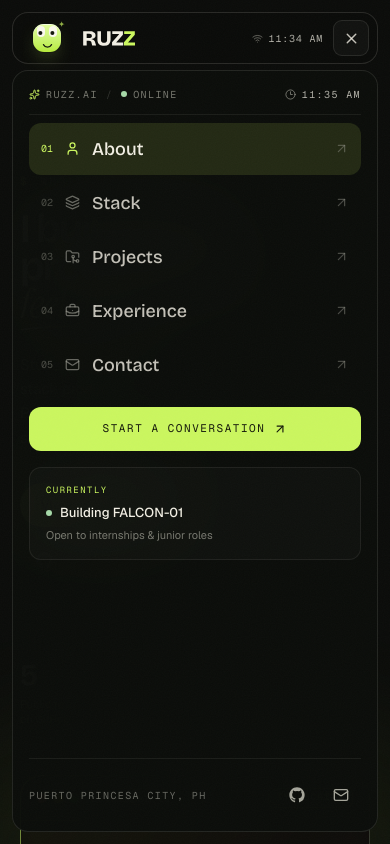
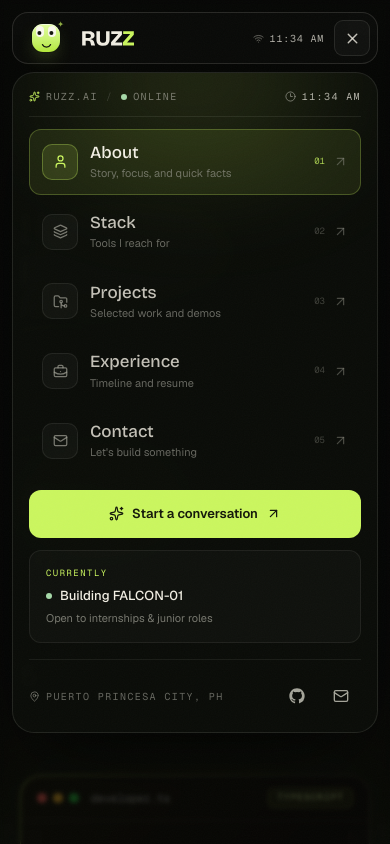
Before and after one commit to Ruzz-1010/portfolio, a React (Vite) app: page / in a window 390 px wide. Both pictures are taken after a click on the button "Open menu". Shown: the top 844 px of the page. Built offline with nearby package versions, Linux system fonts and the light colour scheme.

Commit message:
Smooth out header collapse and redesign the mobile menu

```diff
--- a/src/components/Navbar.jsx
+++ b/src/components/Navbar.jsx
@@ -6,6 +6,7 @@ import {
   FolderGit2,
   Layers,
   Mail,
+  MapPin,
   Menu,
   Sparkles,
   User,
@@ -23,6 +24,14 @@ const navIcons = {
   '#projects': FolderGit2,
   '#experience': BriefcaseBusiness,
   '#contact': Mail,
+}
+
+const navDescriptions = {
+  '#about': 'Story, focus, and quick facts',
+  '#stack': 'Tools I reach for',
+  '#projects': 'Selected work and demos',
+  '#experience': 'Timeline and resume',
+  '#contact': "Let's build something",
 }
 
 function StatusModule({ className = '', children }) {
@@ -261,18 +270,25 @@ export default function Navbar() {
   return (
     <header
       ref={headerRef}
-      className="fixed inset-x-0 top-0 z-50 px-3 pt-[calc(env(safe-area-inset-top)+0.75rem)] sm:px-5 sm:pt-[calc(env(safe-area-inset-top)+1rem)]"
+      className="pointer-events-none fixed inset-x-0 top-0 z-50 px-3 pt-[calc(env(safe-area-inset-top)+0.75rem)] sm:px-5 sm:pt-[calc(env(safe-area-inset-top)+1rem)]"
     >
       <nav
         aria-label="Main navigation"
-        style={{
-          width: expanded ? '100%' : '58px',
-          maxWidth: expanded ? '72rem' : '58px',
-        }}
-        className={`relative mx-auto flex h-[52px] items-center border backdrop-blur-2xl transition-[width,max-width,padding,background-color,border-color,border-radius,box-shadow] duration-500 ease-[cubic-bezier(0.16,1,0.3,1)] ${
+        className="pointer-events-none relative z-[35] mx-auto h-[52px] w-full max-w-6xl"
+      >
+        {/* The pill is its own layer so expanding it never reflows the page. */}
+        <div
+          aria-hidden="true"
+          className={`pointer-events-none absolute inset-y-0 left-1/2 -translate-x-1/2 border [contain:layout_paint] transition-[width,background-color,border-color,border-radius] duration-[420ms] ease-[cubic-bezier(0.22,1,0.36,1)] ${
             expanded
-            ? 'rounded-2xl border-cream/[0.13] bg-[#0b0c0a]/95 px-2 shadow-[0_26px_70px_-32px_rgba(0,0,0,0.95)]'
-            : 'rounded-[18px] border-transparent bg-[#0e110c]/55 px-0 shadow-[0_18px_50px_-20px_rgba(0,0,0,0.75)]'
+              ? 'w-full rounded-2xl border-cream/[0.13] bg-[#0b0c0a]/97 shadow-[0_26px_70px_-32px_rgba(0,0,0,0.95)]'
+              : 'w-[58px] rounded-[18px] border-transparent bg-[#0e110c]/80 shadow-[0_18px_50px_-20px_rgba(0,0,0,0.75)]'
+          }`}
+        />
+
+        <div
+          className={`pointer-events-auto absolute top-0 z-10 transition-[left,transform] duration-[420ms] ease-[cubic-bezier(0.22,1,0.36,1)] ${
+            expanded ? 'left-2 translate-x-0' : 'left-1/2 -translate-x-1/2'
           }`}
         >
           <button
@@ -292,15 +308,16 @@ export default function Navbar() {
             </span>
           )}
           </button>
+        </div>
 
         <div
           id="header-content"
           inert={!expanded}
           aria-hidden={!expanded}
-          className={`flex min-w-0 flex-1 items-center gap-1.5 transition-all ease-[cubic-bezier(0.16,1,0.3,1)] ${
+          className={`relative z-[5] flex h-full min-w-0 items-center gap-1.5 pl-[60px] pr-2 transition-[opacity,transform] ease-[cubic-bezier(0.22,1,0.36,1)] ${
             expanded
-              ? 'max-w-[1200px] overflow-visible opacity-100 delay-75 duration-300'
-              : 'max-w-0 overflow-hidden opacity-0 duration-200'
+              ? 'pointer-events-auto translate-x-0 opacity-100 delay-[130ms] duration-300'
+              : 'pointer-events-none -translate-x-2 opacity-0 delay-0 duration-150'
           }`}
         >
           <a
@@ -408,12 +425,31 @@ export default function Navbar() {
         </div>
       </nav>
 
-      {open && (
+      {/* Dim the page and let a tap outside close the sheet. */}
+      <div
+        aria-hidden="true"
+        onClick={() => setOpen(false)}
+        className={`pointer-events-auto fixed inset-0 z-30 bg-[#050604]/65 backdrop-blur-[2px] transition-opacity duration-300 md:hidden ${
+          open ? 'opacity-100' : 'pointer-events-none opacity-0'
+        }`}
+      />
+
       <div
         id="mobile-menu"
-          className="fixed inset-x-3 bottom-[calc(env(safe-area-inset-bottom)+0.75rem)] top-[calc(env(safe-area-inset-top)+4.35rem)] z-40 flex flex-col overflow-y-auto rounded-2xl border border-cream/[0.1] bg-[#0c0e0b]/97 p-4 backdrop-blur-2xl md:hidden"
+        inert={!open}
+        aria-hidden={!open}
+        className={`fixed inset-x-3 top-[calc(env(safe-area-inset-top)+4.5rem)] z-40 flex max-h-[calc(100dvh-env(safe-area-inset-top)-env(safe-area-inset-bottom)-5.25rem)] flex-col overflow-y-auto overscroll-contain rounded-[22px] border border-cream/[0.1] bg-[#0b0d09]/95 p-4 shadow-[0_30px_80px_-30px_rgba(0,0,0,0.95)] backdrop-blur-2xl transition-[opacity,transform] duration-300 ease-[cubic-bezier(0.22,1,0.36,1)] md:hidden ${
+          open
+            ? 'pointer-events-auto translate-y-0 opacity-100'
+            : 'pointer-events-none -translate-y-3 opacity-0'
+        }`}
       >
-          <div className="flex items-center gap-2 border-b border-cream/[0.07] pb-3 font-mono text-[10px] uppercase tracking-[0.14em] text-muted/70">
+        <span
+          className="pointer-events-none absolute -top-16 left-1/2 h-36 w-64 -translate-x-1/2 rounded-full bg-accent/[0.14] blur-3xl"
+          aria-hidden="true"
+        />
+
+        <div className="relative flex items-center gap-2 border-b border-cream/[0.08] pb-3 font-mono text-[10px] uppercase tracking-[0.14em] text-muted/70">
           <span className="flex items-center gap-1.5">
             <Sparkles size={11} className="text-accent" aria-hidden="true" />
             ruzz.ai
@@ -429,7 +465,7 @@ export default function Navbar() {
           </span>
         </div>
 
-          <ul className="mt-2 flex flex-col gap-0.5">
+        <ul className="relative mt-3 flex flex-col gap-1">
           {navLinks.map((link, index) => {
             const isActive = active === link.href
             const Icon = navIcons[link.href] ?? User
@@ -439,28 +475,45 @@ export default function Navbar() {
                 <a
                   href={link.href}
                   onClick={collapse}
-                    className={`group flex items-center gap-3 rounded-xl px-3 py-3 transition-colors ${
+                  className={`group flex items-center gap-3 rounded-xl border px-3 py-3 transition-colors ${
                     isActive
-                        ? 'bg-accent/[0.12] text-cream'
-                        : 'text-cream/80 hover:bg-cream/[0.05] hover:text-cream'
+                      ? 'border-accent/25 bg-accent/[0.09] text-cream'
+                      : 'border-transparent text-cream/80 hover:border-cream/[0.08] hover:bg-cream/[0.04] hover:text-cream'
                   }`}
                 >
                   <span
-                      className={`font-mono text-[10px] ${isActive ? 'text-accent' : 'text-muted/40'}`}
+                    className={`grid size-9 shrink-0 place-items-center rounded-[10px] border transition-colors ${
+                      isActive
+                        ? 'border-accent/30 bg-accent/[0.12] text-accent'
+                        : 'border-cream/[0.08] bg-cream/[0.03] text-muted/70 group-hover:text-cream'
+                    }`}
+                  >
+                    <Icon size={15} aria-hidden="true" />
+                  </span>
+
+                  <span className="min-w-0">
+                    <span className="block font-display text-[17px] font-medium leading-tight">
+                      {link.label}
+                    </span>
+                    <span className="mt-0.5 block truncate text-[11px] text-muted/60">
+                      {navDescriptions[link.href]}
+                    </span>
+                  </span>
+
+                  <span className="ml-auto flex items-center gap-2">
+                    <span
+                      className={`font-mono text-[9px] ${
+                        isActive ? 'text-accent/80' : 'text-muted/35'
+                      }`}
                     >
                       {String(index + 1).padStart(2, '0')}
                     </span>
-                    <Icon
+                    <ArrowUpRight
                       size={15}
-                      className={isActive ? 'text-accent' : 'text-muted/60'}
+                      className="text-muted/40 transition-all duration-200 group-hover:-translate-y-0.5 group-hover:translate-x-0.5 group-hover:text-accent"
                       aria-hidden="true"
                     />
-                    <span className="font-display text-lg font-medium">{link.label}</span>
-                    <ArrowUpRight
-                      size={15}
-                      className="ml-auto text-muted/40 transition-all duration-200 group-hover:-translate-y-0.5 group-hover:translate-x-0.5 group-hover:text-accent"
-                      aria-hidden="true"
-                    />
+                  </span>
                 </a>
               </li>
             )
@@ -470,13 +523,14 @@ export default function Navbar() {
         <a
           href="#contact"
           onClick={collapse}
-            className="btn-shine mt-4 inline-flex h-11 items-center justify-center gap-2 rounded-xl bg-accent px-4 font-mono text-[11px] uppercase tracking-[0.14em] text-[#14180a]"
+          className="btn-shine relative mt-4 inline-flex h-12 items-center justify-center gap-2 rounded-xl bg-accent px-4 text-[13px] font-semibold text-[#14180a] transition-colors hover:bg-accent-bright"
         >
-            start a conversation
-            <ArrowUpRight size={14} aria-hidden="true" />
+          <Sparkles size={15} aria-hidden="true" />
+          Start a conversation
+          <ArrowUpRight size={15} aria-hidden="true" />
         </a>
 
-          <div className="mt-4 rounded-xl border border-cream/[0.07] bg-cream/[0.02] p-4">
+        <div className="mt-3 rounded-xl border border-cream/[0.07] bg-cream/[0.025] p-4">
           <p className="font-mono text-[9px] uppercase tracking-[0.16em] text-accent">
             currently
           </p>
@@ -490,14 +544,14 @@ export default function Navbar() {
           <p className="mt-1 text-[11px] text-muted/70">{profile.availability}</p>
         </div>
 
-          <div className="mt-auto flex items-center justify-between gap-4 border-t border-cream/[0.07] pt-4">
-            <span className="font-mono text-[10px] uppercase tracking-[0.14em] text-muted/60">
+        <div className="mt-4 flex items-center justify-between gap-4 border-t border-cream/[0.07] pt-4">
+          <span className="flex items-center gap-1.5 font-mono text-[10px] uppercase tracking-[0.14em] text-muted/60">
+            <MapPin size={11} aria-hidden="true" />
             {profile.location}
           </span>
           <SocialLinks size={16} itemClassName="size-9" />
         </div>
       </div>
-      )}
     </header>
   )
 }
```
Lines whose indentation alone changed are shown as unchanged.
